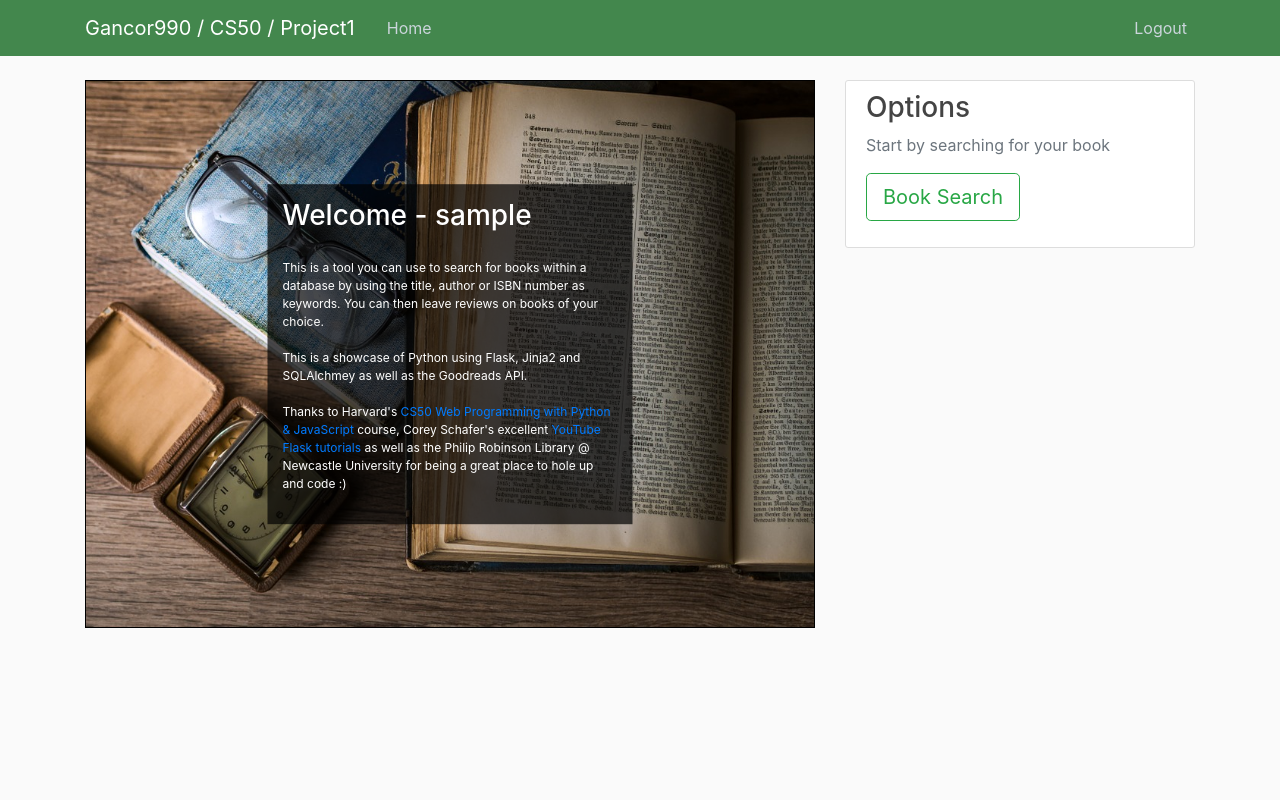
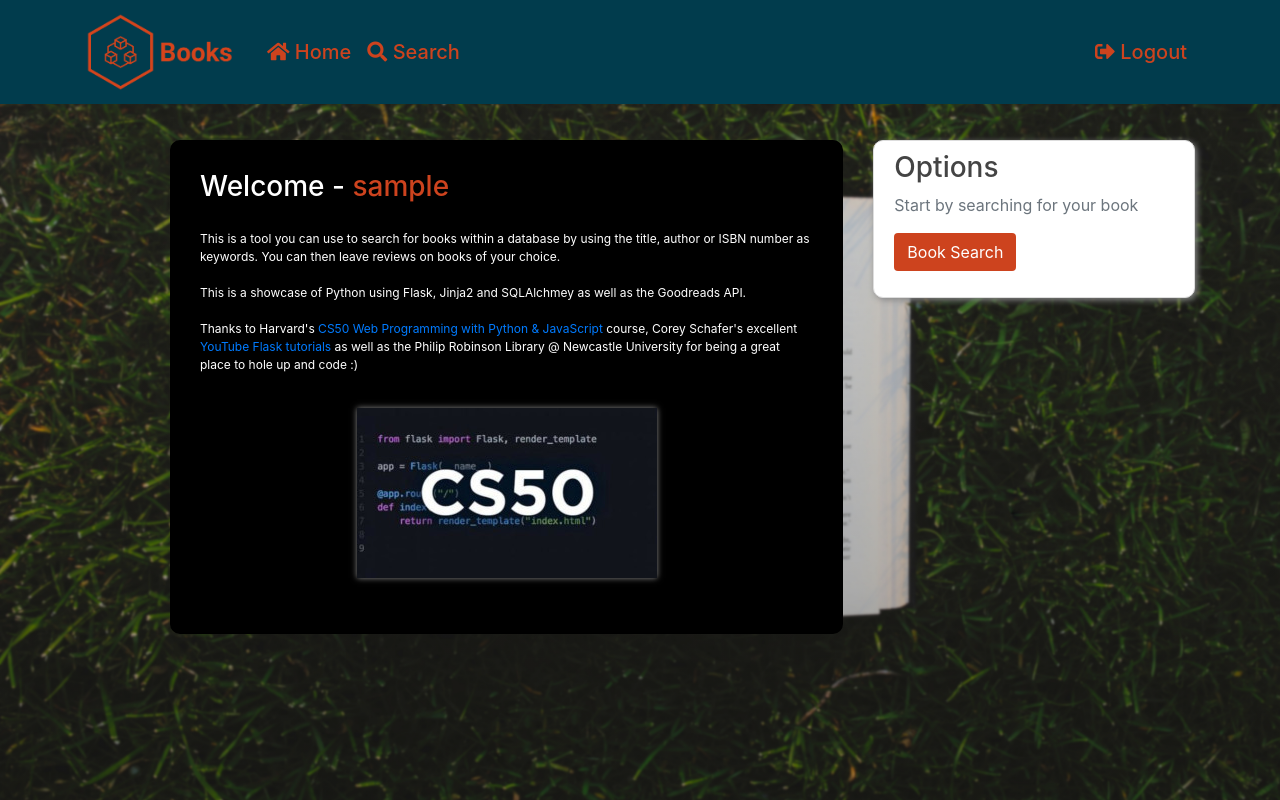
Before and after one commit to Gancor990/CS50-project1, a Flask app: page / in a window 1280 px wide. Run offline with Flask 2, Linux system fonts and the light colour scheme; the visitor is signed in with stand-in values (Sample User, id 1); some libraries are stand-ins or nearby versions.

Commit message:
Overhaul of design and features

```diff
--- a/application.py
+++ b/application.py
@@ -73,7 +73,7 @@ def login():
 
         elif db.execute("SELECT * FROM users WHERE email = :email", {"email": email}).rowcount == 1:
             if check_password_hash(db_hash, password):
-                flash(f"Logged in as {form.email.data}!", 'success')
+                flash(f"Logged in as {username}!", 'success')
 
                 session["logged_in"] = True
                 session["user_id"] = user_id
@@ -135,5 +135,6 @@ def search():
                     {"book_title": book_title, "isbn": isbn, "author": author}).fetchall()
         return render_template('results.html', title="Search results", results=book_res)
     return render_template('search.html', title="Book search", form=form)
+
 if __name__ == '__main__':
     app.run(debug=True)
--- a/static/main.css
+++ b/static/main.css
@@ -1,107 +1,98 @@
 body {
-    background: #fafafa;
     color: #333333;
     margin-top: 5rem;
+    background-image: linear-gradient(rgba(0, 0, 0, 0.1),rgba(0, 0, 0, 0.3)), url("../static/backgroundimg.jpg");
+    height: 100%;
+    background-size: cover;
+    background-position: center;
+    background-repeat: no-repeat;
+    background-attachment: fixed;
   }
+
 
   h1, h2, h3, h4, h5, h6 {
     color: #444444;
   }
 
   .bg-color {
-    background-color: #43874d
+    background-color: #013c4d;
+
   }
 
   .site-header .navbar-nav .nav-link {
-    color: #cbd5db;
+    padding-top: 25px;
+    padding-bottom: 25px;
+    color: #cd431e;
+    font-size: 20px;
+    font-weight: 500;
+
   }
 
   .site-header .navbar-nav .nav-link:hover {
-    color: #ffffff;
-  }
-
-  .site-header .navbar-nav .nav-link.active {
-    font-weight: 500;
+    color: #F8F8F7;
   }
 
   .content-section {
-    background: #ffffff;
+    background: white;
     padding: 10px 20px;
     border: 1px solid #dddddd;
-    border-radius: 3px;
+    border-radius: 10px;
     margin-bottom: 20px;
+    box-shadow: 2px 2px 6px #888888;
   }
 
-  .article-title {
-    color: #444444;
+  .logo {
+    width: 150px;
+    height: auto;
   }
 
-  a.article-title:hover {
-    color: #428bca;
-    text-decoration: none;
+  .btn-md {
+    background-color: #cd431e;
+    color: white;
   }
 
-  .article-content {
-    white-space: pre-line;
+  .btn-md:hover {
+    background-color: #c16513;
   }
 
-  .article-img {
-    height: 65px;
-    width: 65px;
-    margin-right: 16px;
+  .btn-orange {
+    background-color: #cd431e;
+    color: white;
   }
-
-  .article-metadata {
-    padding-bottom: 1px;
-    margin-bottom: 4px;
-    border-bottom: 1px solid #e3e3e3
-  }
-
-  .article-metadata a:hover {
-    color: #333;
-    text-decoration: none;
-  }
-
-  .article-svg {
-    width: 25px;
-    height: 25px;
-    vertical-align: middle;
-  }
-
-  .account-img {
-    height: 125px;
-    width: 125px;
-    margin-right: 20px;
-    margin-bottom: 16px;
-  }
-
-  .account-heading {
-    font-size: 2.5rem;
+  .btn-orange:hover {
+    background-color: #c16513;
   }
 
   .container1 {
+    height: 100%;
     position: relative;
     text-align: center;
   }
 
-  #mainimg {
-    max-width: 800px;
-    min-width:440px;
-    width: 100%;
-    height: auto;
-    border: 1px solid black;
+  .imagetext {
+
+    border-radius: 10px;
+    color: white;
+    background-color: rgba(0,0,0,1);
+    padding: 30px;
+    padding-bottom: 40px;
+    text-align: left;
+    max-width: 100%;
+    min-width: 300px;
+    font-size: 12px;
+
+
   }
 
-  .imagetext {
-    position: absolute;
-    top: 50%;
-    left: 50%;
-    color: white;
-    background-color: rgba(0,0,0,.7);
-    padding: 15px;
-    text-align: left;
-    max-width: 75%;
-    min-width: 300px;
-    font-size: 12px;
-    transform: translate(-50%, -50%)
-  }
+  #footer {
+    position: fixed;
+    padding-top: 5px;
+    height: 40px;
+    background-color: #5b6c5d;;
+    bottom: 0px;
+    left: 0px;
+    right: 0px;
+    margin-bottom: 0px;
+    text-align: center;
+    color: black;
+}
--- a/templates/home.html
+++ b/templates/home.html
@@ -3,7 +3,7 @@
     <div class="container1">
         <div class="imagetext">
         {% if username %}
-            <h3 style="color:white">Welcome - {{ username }}</h3>
+            <h3 style="color:white">Welcome -<a style="color: #cd431e"> {{ username }}</a></h3>
         {% else %}
             <h3 style="color:white;">Welcome</h3>
         {% endif %}
@@ -17,8 +17,11 @@
                 Thanks to Harvard's <a href="https://www.edx.org/course/cs50s-web-programming-with-python-and-javascript">CS50 Web Programming with Python & JavaScript</a>
                 course, Corey Schafer's excellent <a href="https://www.youtube.com/channel/UCCezIgC97PvUuR4_gbFUs5g">YouTube Flask tutorials</a> as well as the Philip
                 Robinson Library @ Newcastle University for being a great place to hole up and code :)
+                <br><br>
+                <div style="text-align: center;">
+                    <img src="./static/cs50.jpg" style="box-shadow: 0px 0px 6px #888888;">
+                </div>
             </p>
         </div>
-            <img id="mainimg" src="/static/mainimg.jpg">
     </div>
 {% endblock content %}
--- a/templates/layout.html
+++ b/templates/layout.html
@@ -7,9 +7,13 @@
         <meta name="viewport" content="width=device-width, initial-scale=1, shrink-to-fit=no">
 
         <!-- Bootstrap CSS -->
+
         <link rel="stylesheet" href="https://maxcdn.bootstrapcdn.com/bootstrap/4.0.0/css/bootstrap.min.css" integrity="sha384-Gn5384xqQ1aoWXA+058RXPxPg6fy4IWvTNh0E263XmFcJlSAwiGgFAW/dAiS6JXm" crossorigin="anonymous">
+        <link rel="stylesheet" href="https://use.fontawesome.com/releases/v5.8.0/css/all.css" integrity="sha384-Mmxa0mLqhmOeaE8vgOSbKacftZcsNYDjQzuCOm6D02luYSzBG8vpaOykv9lFQ51Y" crossorigin="anonymous">
+        <link rel="stylesheet" type="text/css" href="../static/main.css"">
 
-        <link rel="stylesheet" type="text/css" href="../static/main.css"">
+        <link href="https://fonts.googleapis.com/css?family=Press+Start+2P" rel="stylesheet">
+
 
         {% if title %}
             <title>{{ title }}</title>
@@ -18,31 +22,34 @@
         {% endif %}
     </head>
     <body>
-        <header class="site-header">
+        <header class="site-header" style="padding-bottom: 60px;">
             <nav class="navbar navbar-expand-md navbar-dark bg-color fixed-top">
             <div class="container">
-                <a class="navbar-brand mr-4" href="/">Gancor990 / CS50 / Project1</a>
+                <a class="navbar-brand mr-4" href="/"><img class="logo" src="./static/bookslogo.png"></a>
                 <button class="navbar-toggler" type="button" data-toggle="collapse" data-target="#navbarToggle" aria-controls="navbarToggle" aria-expanded="false" aria-label="Toggle navigation">
                     <span class="navbar-toggler-icon"></span>
                 </button>
                 <div class="collapse navbar-collapse" id="navbarToggle">
                     <div class="navbar-nav mr-auto">
-                        <a class="nav-item nav-link" href="/">Home</a>
+                        <a class="nav-item nav-link" href="/"><i class="fas fa-home"></i></span> Home</a>
+                        {% if session.get('logged_in') %}
+                        <a class="nav-item nav-link" href="/search"><i class="fas fa-search"></i> Search</a>
+                        {% endif %}
                     </div>
                     <!-- Navbar Right Side -->
                     <div class="navbar-nav">
                         {% if session.get('logged_in') %}
-                        <a class="nav-item nav-link" href="/logout">Logout</a>
+                        <a class="nav-item nav-link" href="/logout"><i class="fas fa-sign-out-alt"></i> Logout</a>
                         {% else %}
-                        <a class="nav-item nav-link" href="/login">Login</a>
-                        <a class="nav-item nav-link" href="/register">Register</a>
+                        <a class="nav-item nav-link" href="/login"><i class="fas fa-sign-in-alt"></i> Login</a>
+                        <a class="nav-item nav-link" href="/register"><i class="fas fa-user-plus"></i> Register</a>
                         {% endif %}
                     </div>
                 </div>
             </div>
             </nav>
         </header>
-        <main role="main" class="container">
+        <main role="main" class="container" style="padding-left: 100px;">
             <div class="row">
                 <div class="col-md-8">
                     {% with messages = get_flashed_messages(with_categories=true) %}
@@ -62,13 +69,24 @@
                         <h3>Options</h3>
                         <p class='text-muted'>Start by searching for your book
                         <ul class="list-group">
-                            <a href="/search"><button type="button" class="btn btn-outline-success btn-lg">Book Search</li></button></a>
+                            <a href="/search"><button type="button" class="btn btn-md">Book Search</li></button></a>
                         </ul>
                         </p>
                     </div>
                 </div>
+                {% else %}
+                <div class="col-md-4">
+                        <div class="content-section">
+                            <h3>Options</h3>
+                            <p class='text-muted'>Please login or register to access search
+                            </p>
+                        </div>
+                    </div>
                 {% endif %}
             </div>
+            <!--<div id="footer">
+                    <a style="font-size: 15px;"><i class="fab fa-github-square" style="font-size: 20px;"></i> Gancor990 / CS50 / Project1</a>
+            </div>-->
         </main>
 
         <!-- Optional JavaScript -->
--- a/templates/login.html
+++ b/templates/login.html
@@ -19,7 +19,7 @@
                 </div>
             </fieldset>
             <div class="form-group">
-                {{ form.submit(class="btn btn-outline-success") }}
+                {{ form.submit(class="btn btn-orange") }}
             </div>
         </form>
     </div>
--- a/templates/register.html
+++ b/templates/register.html
@@ -61,7 +61,7 @@
                 </div>
             </fieldset>
             <div class="form-group">
-                {{ form.submit(class="btn btn-outline-success") }}
+                {{ form.submit(class="btn btn-orange") }}
             </div>
         </form>
     </div>
--- a/templates/welcome.html
+++ b/templates/welcome.html
@@ -15,8 +15,11 @@
                 Thanks to Harvard's <a href="https://www.edx.org/course/cs50s-web-programming-with-python-and-javascript">CS50 Web Programming with Python & JavaScript</a>
                 course, Corey Schafer's excellent <a href="https://www.youtube.com/channel/UCCezIgC97PvUuR4_gbFUs5g">YouTube Flask tutorials</a> as well as the Philip
                 Robinson Library @ Newcastle University for being a great place to hole up and code :)
+                <br><br>
+                <div style="text-align: center;">
+                    <img src="./static/cs50.jpg" style="box-shadow: 0px 0px 6px #888888;">
+                </div>
             </p>
         </div>
-        <img id="mainimg" src="/static/mainimg.jpg">
     </div>
 {% endblock content %}
```
Also changed, not shown: templates/results.html (+48 -3 lines), templates/search.html (+6 -1 lines), static/backgroundimg.jpg (added), static/bookslogo.png (added), static/cs50.jpg (added), static/mainimg.jpg (deleted).
